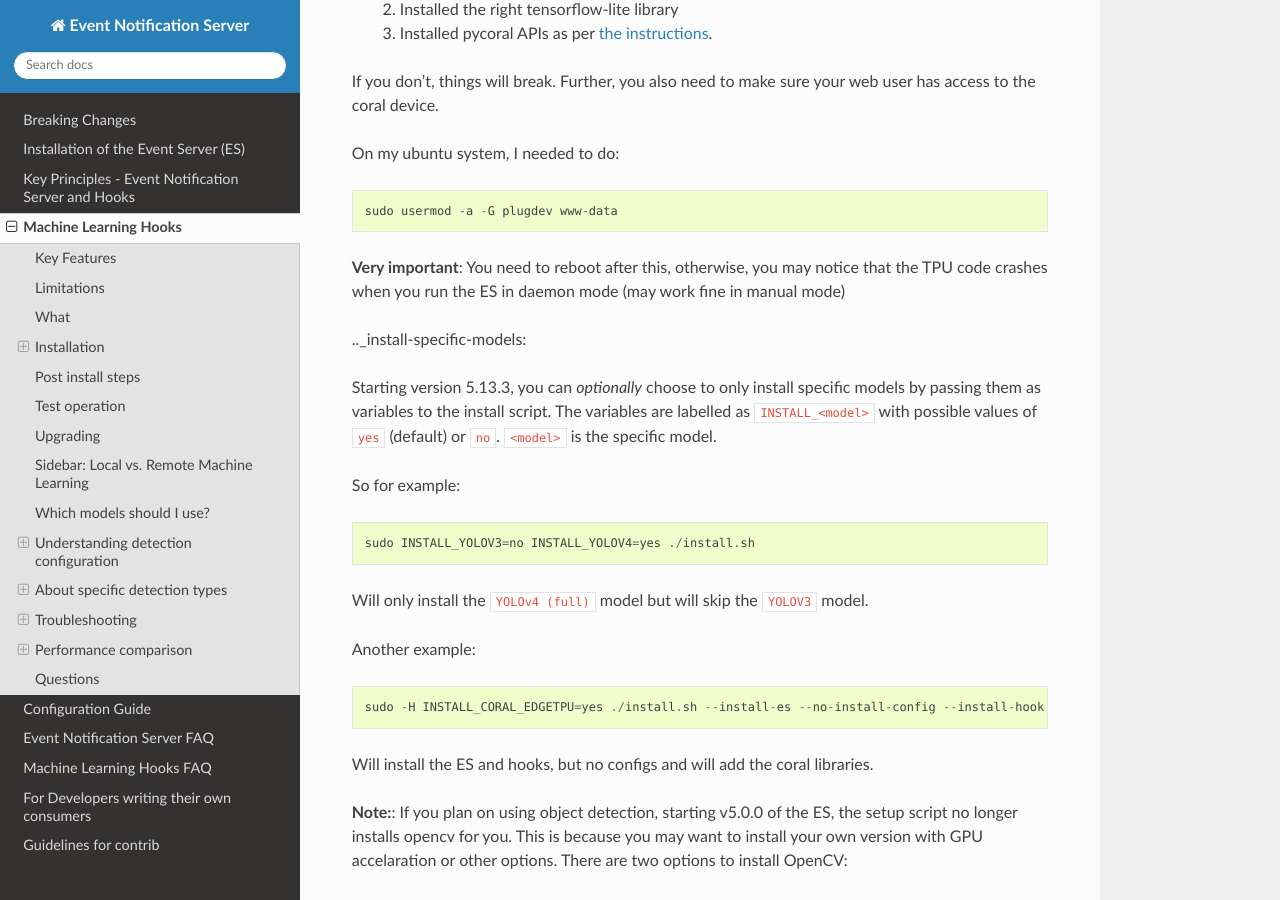
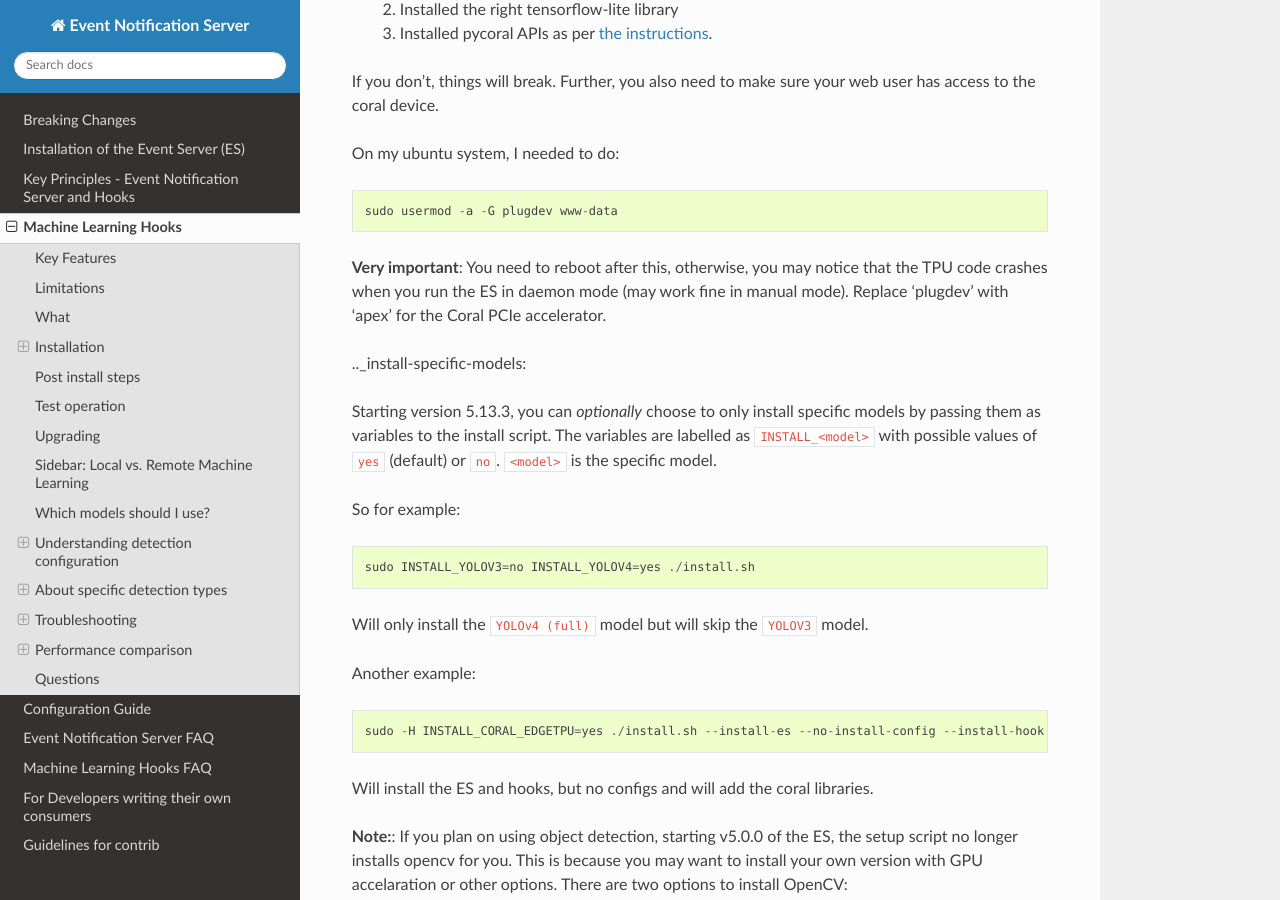
Before and after one commit to ZoneMinder/zmeventnotification, a Sphinx documentation site: the page built from docs/guides/hooks.rst, in a window 1280 px wide and 900 px high, scrolled down 1977 px. Built offline with Sphinx 7.4.7 and the Read the Docs theme 2.0.0, drawn with Linux system fonts in a browser that asks for light colours.

Commit message:
Update hooks.rst
Included modification for using the PCIe coral accelerator. Previous version worked for usb only plugdev->apex

```diff
--- a/docs/guides/hooks.rst
+++ b/docs/guides/hooks.rst
@@ -112,7 +112,7 @@ On my ubuntu system, I needed to do:
    sudo usermod -a -G plugdev www-data
 
 **Very important**: You need to reboot after this, otherwise, you may notice that the TPU
-code crashes when you run the ES in daemon mode (may work fine in manual mode)
+code crashes when you run the ES in daemon mode (may work fine in manual mode). Replace 'plugdev' with 'apex' for the Coral PCIe accelerator.
 
 
 .._install-specific-models:
```
